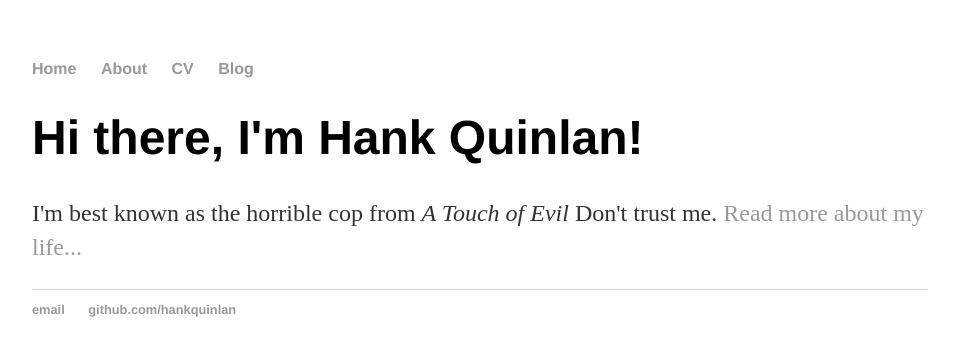
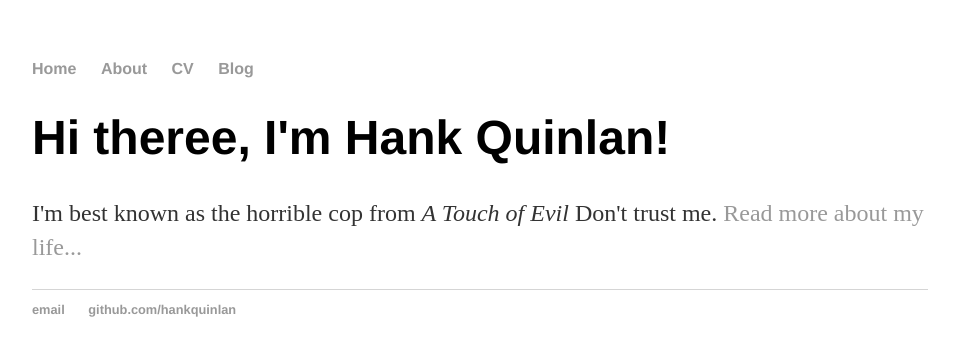
Before and after one commit to jhknakao/jhknakao.github.io, a Jekyll site: the page built from index.html, in a window 1280 px wide. Shown: the top 356 px of the page, without its empty margins (160-1115 px from the left). Built offline with Jekyll 4.4.1, drawn with Linux system fonts in a browser that asks for light colours.

Commit message:
Update index.html

```diff
--- a/index.html
+++ b/index.html
@@ -3,6 +3,6 @@ layout: default
 title: Hank Quinlan, Horrible Cop
 ---
 <div class="blurb">
-	<h1>Hi there, I'm Hank Quinlan!</h1>
+	<h1>Hi theree, I'm Hank Quinlan!</h1>
 	<p>I'm best known as the horrible cop from <em>A Touch of Evil</em> Don't trust me. <a href="/about">Read more about my life...</a></p>
 </div><!-- /.blurb -->
```
